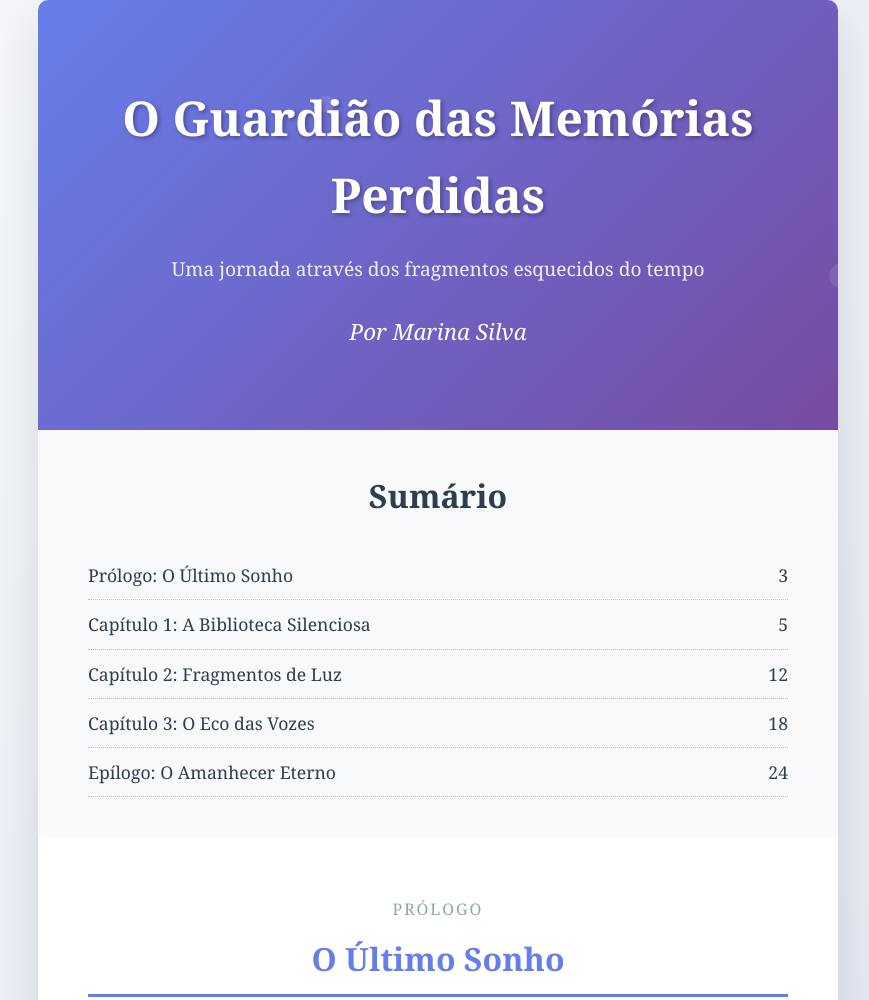
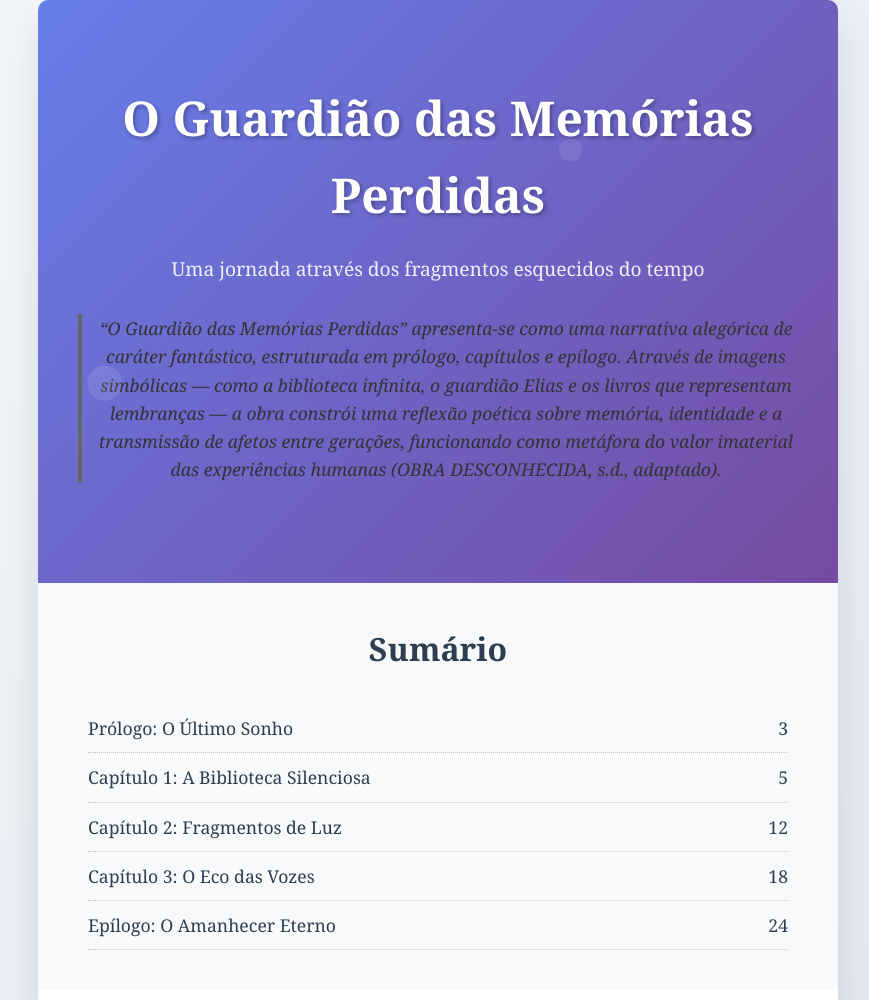
Before and after one commit to Rafael-moratti/Templete-memorias, a plain HTML site: page Index.html in a window 1280 px wide. Shown: the top 1000 px of the page, without its empty margins (202-1071 px from the left). Drawn offline with Linux system fonts and the light colour scheme.

Commit message:
Update Index.html

```diff
--- a/Index.html
+++ b/Index.html
@@ -209,6 +209,16 @@
             line-height: 1.6;
             opacity: 0.9;
         }
+        .citation blockquote {
+          font-style: italic;
+          font-size: 1.1rem;
+          line-height: 1.6;
+          color: #333;
+          border-left: 4px solid #666;
+          padding-left: 12px;
+          margin: 20px 0;
+        }
+
     </style>
 </head>
 <body>
@@ -217,7 +227,11 @@
         <div class="cover-page">
             <h1 class="title">O Guardião das Memórias Perdidas</h1>
             <p class="subtitle">Uma jornada através dos fragmentos esquecidos do tempo</p>
-            <p class="author">Por Marina Silva</p>
+            <div class="citation">
+              <blockquote>
+                “O Guardião das Memórias Perdidas” apresenta-se como uma narrativa alegórica de caráter fantástico, estruturada em prólogo, capítulos e epílogo. Através de imagens simbólicas — como a biblioteca infinita, o guardião Elias e os livros que representam lembranças — a obra constrói uma reflexão poética sobre memória, identidade e a transmissão de afetos entre gerações, funcionando como metáfora do valor imaterial das experiências humanas (OBRA DESCONHECIDA, s.d., adaptado).
+              </blockquote>
+            </div>
         </div>
 
         <!-- Sumário -->
```
